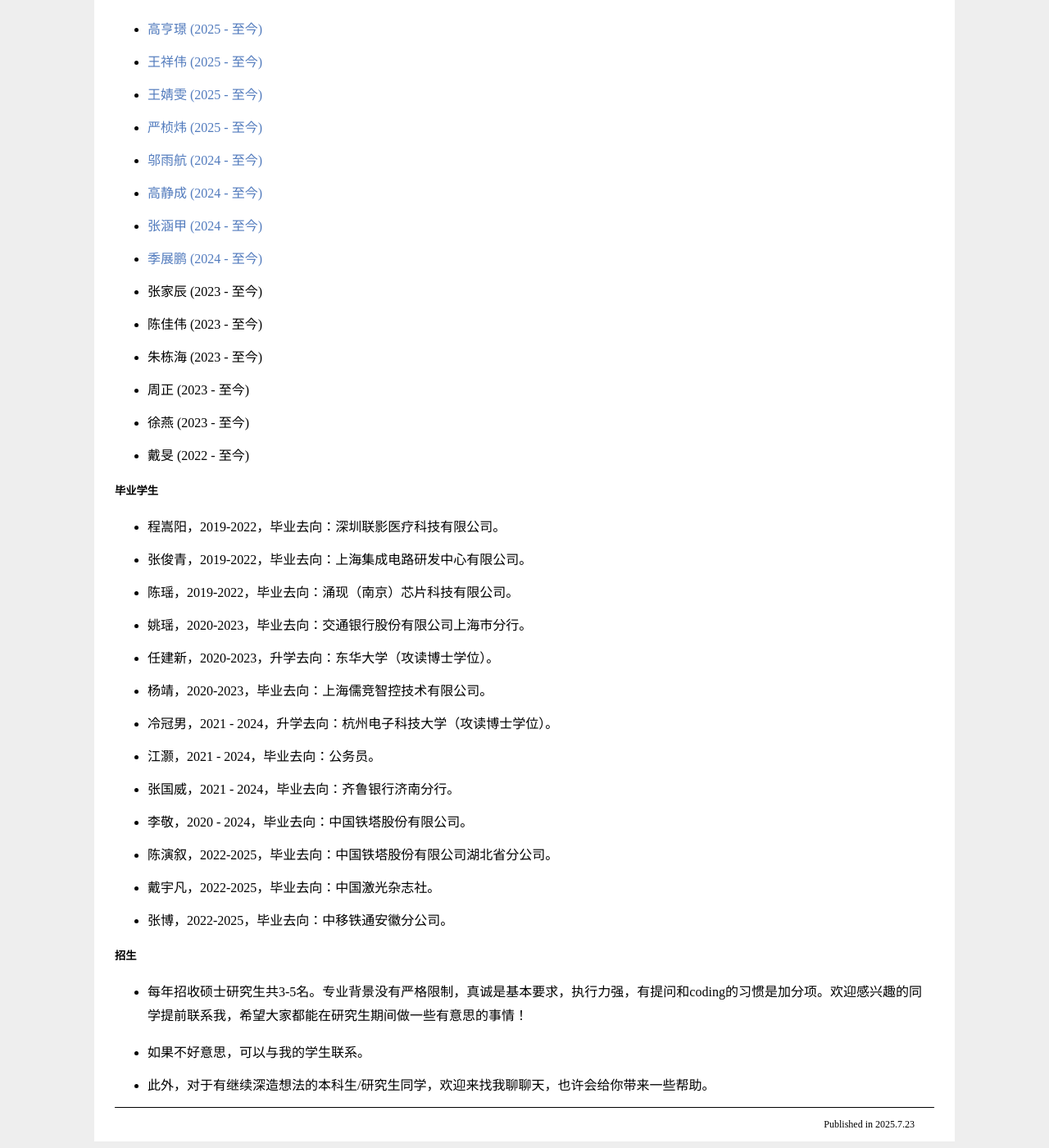
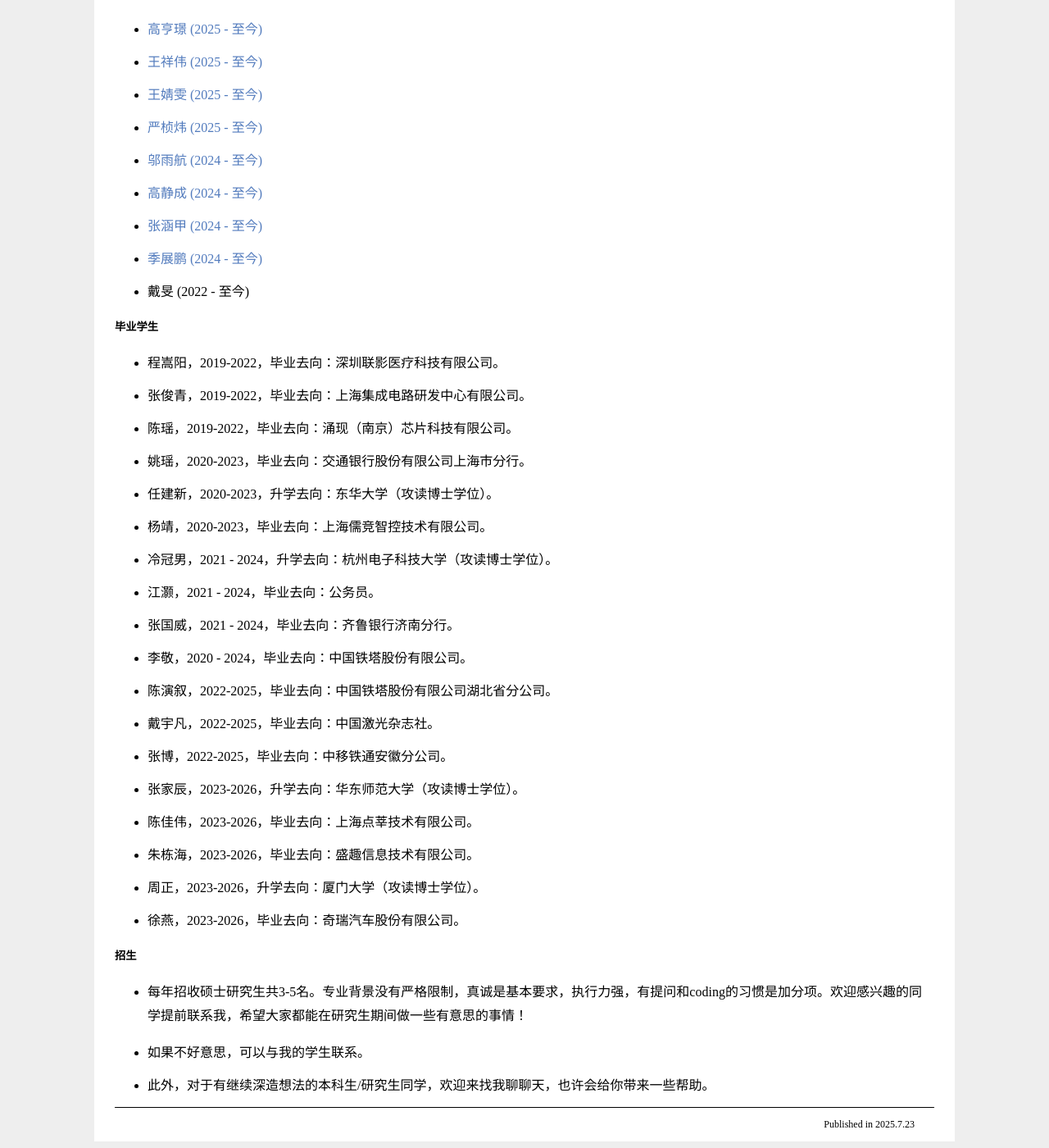
Before and after one commit to X-Lab-CN/introduce, a Jekyll site: the page introduce.html, which Jekyll copies as it is, in a window 1280 px wide and 1400 px high, scrolled down 8967 px. Shown: the whole window at 82% size. Built offline with Jekyll 4.4.1, drawn with Linux system fonts in a browser that asks for light colours.

Commit message:
更新 2026 届毕业学生名单
将张家辰、陈佳伟、朱栋海、周正、徐燕从在读学生移至毕业学生，并补充毕业去向。

Co-Authored-By: Claude Code <noreply@anthropic.com>

```diff
--- a/introduce.html
+++ b/introduce.html
@@ -858,23 +858,6 @@
         </ul>
         <ul>
             <li>
-                <p>张家辰 (2023 - 至今)</p>
-            </li>
-            <li>
-                <p>陈佳伟 (2023 - 至今)</p>
-            </li>
-            <li>
-                <p>朱栋海 (2023 - 至今)</p>
-            </li>
-            <li>
-                <p>周正 (2023 - 至今)</p>
-            </li>
-            <li>
-                <p>徐燕 (2023 - 至今)</p>
-            </li>
-        </ul>
-        <ul>
-            <li>
                 <p>戴旻 (2022 - 至今)</p>
             </li>
         </ul>
@@ -919,6 +902,21 @@
             <li>
                 <p>张博，2022-2025，毕业去向：中移铁通安徽分公司。</p>
             </li>
+            <li>
+                <p>张家辰，2023-2026，升学去向：华东师范大学（攻读博士学位）。</p>
+            </li>
+            <li>
+                <p>陈佳伟，2023-2026，毕业去向：上海点莘技术有限公司。</p>
+            </li>
+            <li>
+                <p>朱栋海，2023-2026，毕业去向：盛趣信息技术有限公司。</p>
+            </li>
+            <li>
+                <p>周正，2023-2026，升学去向：厦门大学（攻读博士学位）。</p>
+            </li>
+            <li>
+                <p>徐燕，2023-2026，毕业去向：奇瑞汽车股份有限公司。</p>
+            </li>
         </ul>
         <h5>招生</h5>
         <ul>
```
Also changed, not shown: _pages/markdown.md (+5 -5 lines).
